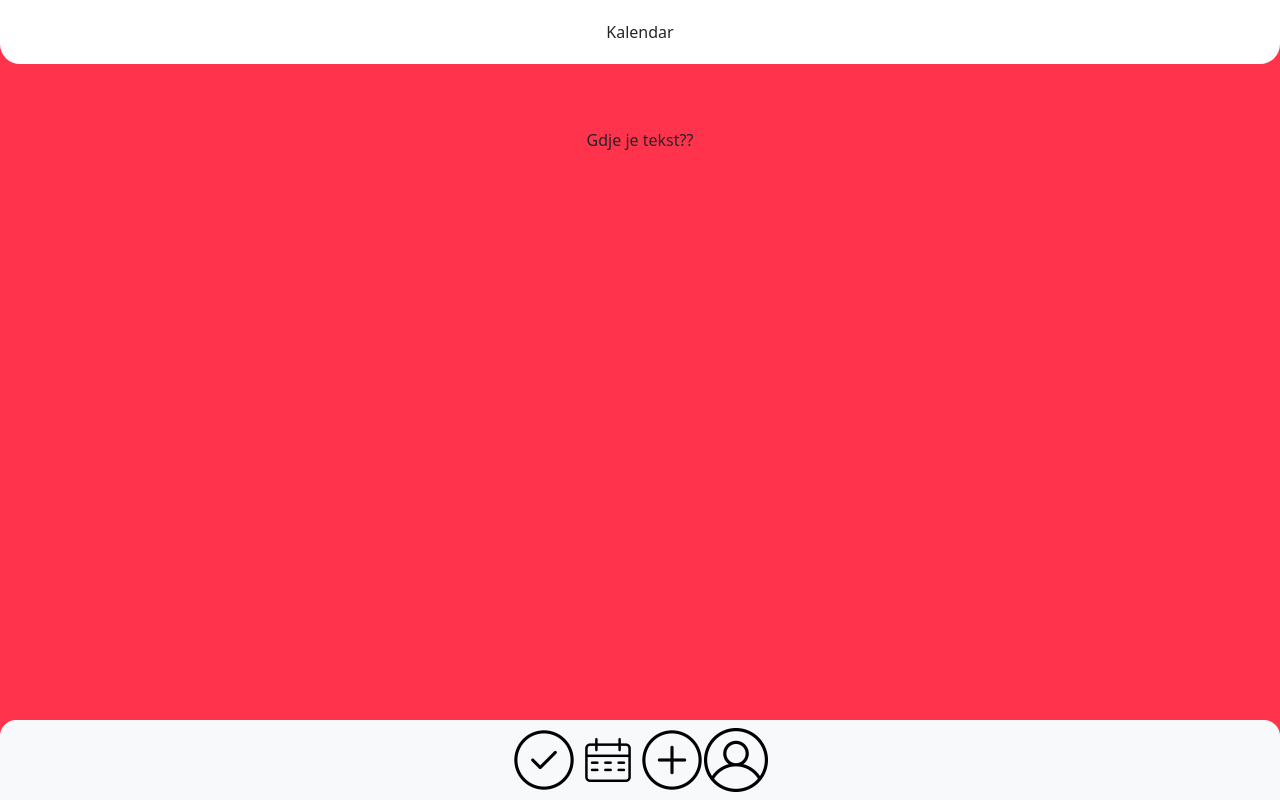
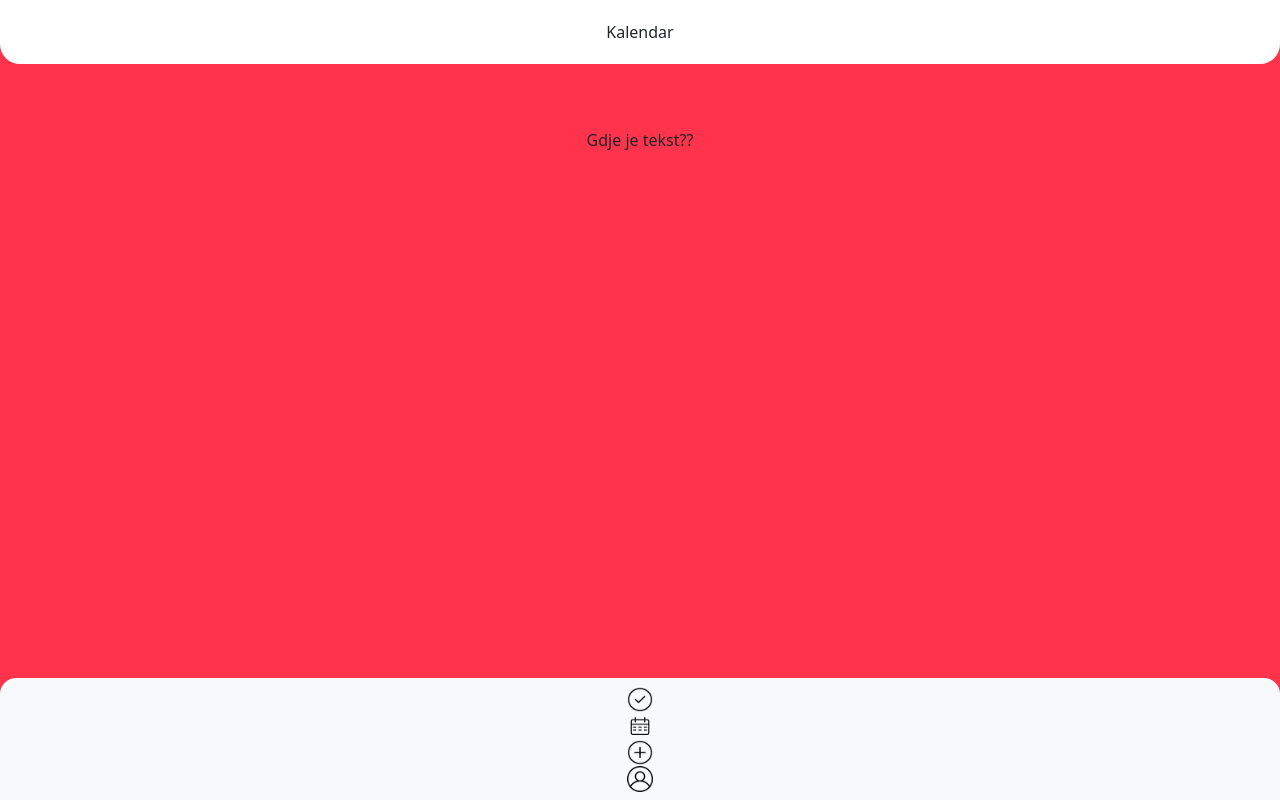
Before and after one commit to mrubil/my-pet, a Vue app: page /Kalendar in a window 1280 px wide. Built offline with nearby package versions, Linux system fonts and the light colour scheme.

Commit message:
Navbar update

```diff
--- a/public/index.html
+++ b/public/index.html
@@ -4,7 +4,7 @@
     <meta charset="utf-8" />
     <meta http-equiv="X-UA-Compatible" content="IE=edge" />
     <meta name="viewport" content="width=device-width,initial-scale=1.0" />
-    <link rel="icon" href="<%= BASE_URL %>favicon.ico" />
+    <link rel="icon" href="<%= BASE_URL %>favicon.png" />
     <title><%= htmlWebpackPlugin.options.title %></title>
     <link
       href="https://cdn.jsdelivr.net/npm/bootstrap@5.3.2/dist/css/bootstrap.min.css"
--- a/src/components/Navigacija.vue
+++ b/src/components/Navigacija.vue
@@ -2,17 +2,19 @@
   <nav class="navbar fixed-bottom navbar-light bg-light rounded-top-4">
     <a class="navbar-brand position-absolute" href="#"></a>
     <div class="mx-auto">
-      <router-link to="/Tasks"
+      <router-link to="/Tasks" class="nav-link"
         ><img :src="require('@/assets/Tasks.png')" width="5%"
       /></router-link>
 
-      <router-link to="/Kalendar"
+      <router-link to="/Kalendar" class="nav-link"
         ><img :src="require('@/assets/Kalendar.png')" width="5%"
       /></router-link>
-      <router-link to="/NewTask"
+
+      <router-link to="/NewTask" class="nav-link"
         ><img :src="require('@/assets/NewTask.png')" width="5%"
       /></router-link>
-      <router-link to="/MyProfile"
+
+      <router-link to="/MyProfile" class="nav-link"
         ><img :src="require('@/assets/MojProfil.png')" width="5%"
       /></router-link>
     </div>
```
Also changed, not shown: public/favicon.png (added), 1 other file (tests, documents, lock files or other folders).
